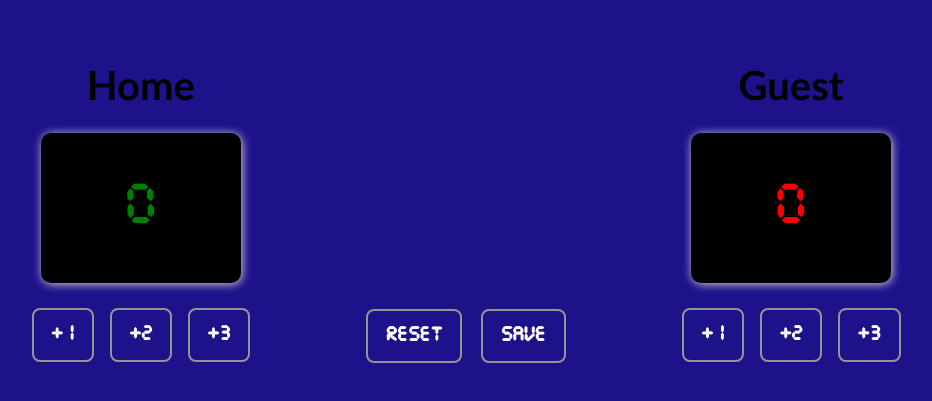
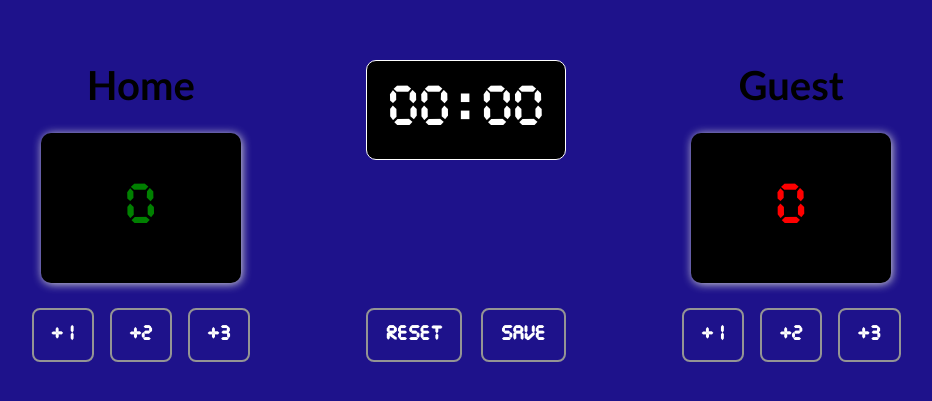
Before and after one commit to SulimanHakimi/Basketball-Scoreboard-Scrimba, a plain HTML site: page index.html in a window 1280 px wide. Shown: the part 189-590 px from the top of the page, without its empty margins (174-1106 px from the left). Drawn offline with Linux system fonts and the light colour scheme.

Commit message:
build timer html css

```diff
--- a/app.js
+++ b/app.js
@@ -4,9 +4,10 @@ let homeBtns = document.querySelectorAll(".homeBtn");
 let guestBtns = document.querySelectorAll(".guestBtn");
 let reset = document.getElementById("reset");
 let save = document.getElementById("save");
-
+let timer = document.querySelector(".timer");
 let homeNumber = 0;
 let guestNumber = 0;
+
 homeBtns.forEach((btn) => {
   btn.addEventListener("click", () => {
     homeNumber += Number(btn.value);
@@ -30,6 +31,7 @@ save.addEventListener("click", () => {
   } else if (guestNumber > 30 && guestNumber > homeNumber) {
     alert("guest win");
     remover();
+  } else if (guestNumber == 0 && homeNumber == 0) {
   } else {
     alert("points is less then 30 match level");
   }
--- a/index.html
+++ b/index.html
@@ -19,8 +19,11 @@
           <button class="homeBtn" value="3">+3</button>
         </div>
       </div>
-      <div>
-        <button id="reset">Reset</button> <button id="save">Save</button>
+      <div class="middle">
+        <p class="timer">00:00</p>
+        <div>
+          <button id="reset">Reset</button> <button id="save">Save</button>
+        </div>
       </div>
       <div class="Guest">
         <h1>Guest</h1>
--- a/style.css
+++ b/style.css
@@ -26,22 +26,42 @@
   height: 350px;
   width: 250px;
 }
+.middle {
+  display: flex;
+  justify-content: space-around;
+  align-items: center;
+  gap: 100px;
+  flex-direction: column;
+  height: 350px;
+}
+.timer {
+  border: 1px solid;
+  font-family: sulimanFont;
+  background-color: black;
+  border-radius: 10px;
+  color: white;
+  font-size: 50px;
+  display: flex;
+  justify-content: center;
+  align-items: center;
+  width: 200px;
+  height: 100px;
+}
 #reset {
-  margin-top: 250px;
   margin-right: 15px;
 }
 #reset:hover {
   background-color: red;
 }
-#save:hover{
-    background: green;
+#save:hover {
+  background: green;
 }
 h1 {
   font-family: "Gill Sans", "Gill Sans MT", Calibri, "Trebuchet MS", sans-serif;
   font-size: 40px;
 }
 .point-show {
-    width: 200px;
+  width: 200px;
   max-width: 200px;
   height: 150px;
   background-color: black;
```
